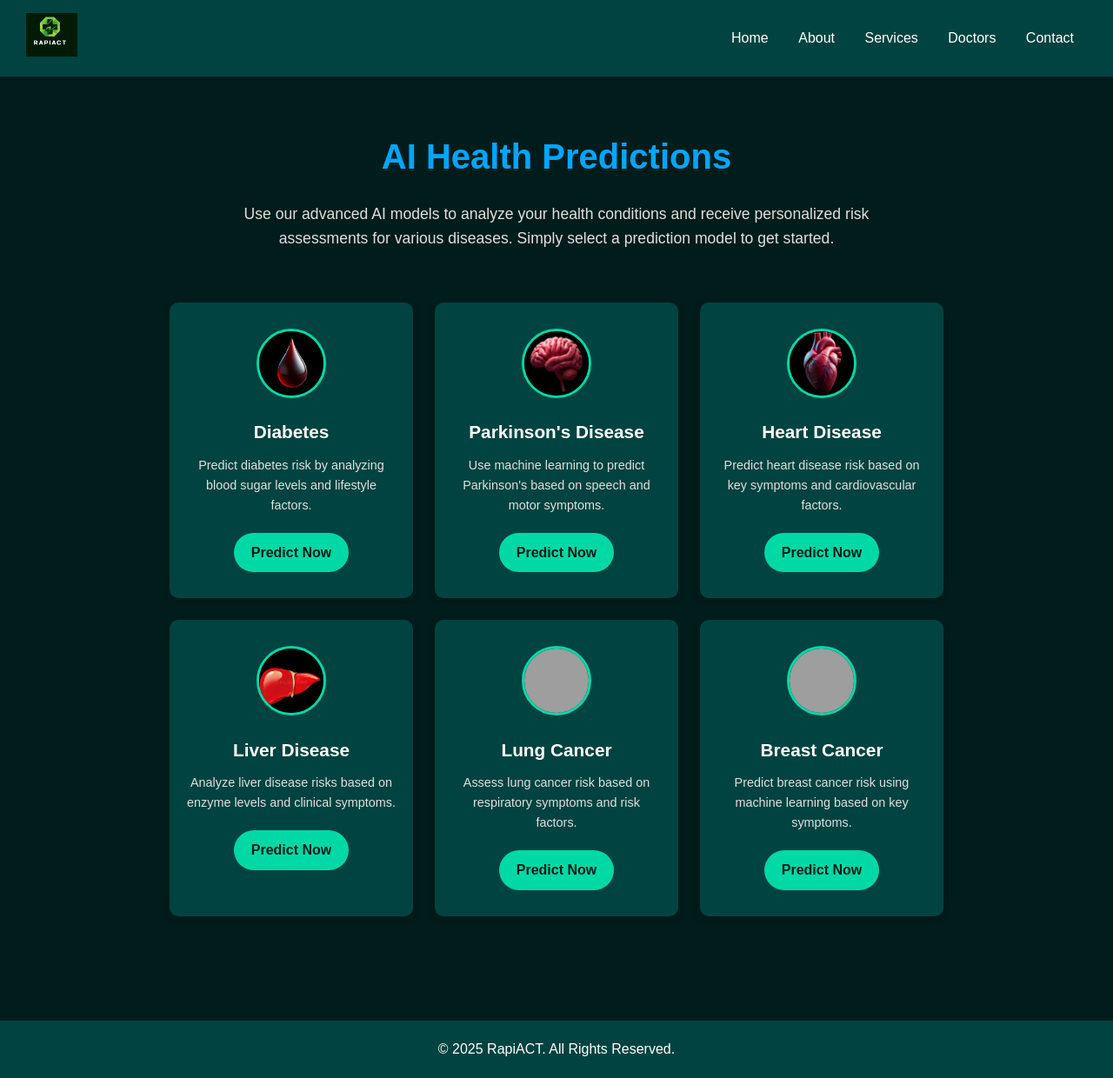
After one commit to naveennekkanti1/CAPSTONE_2025, a Flask app: page /predictions in a window 1280 px wide. The commit adds this page. Shown: the whole page at 87% size. Run offline with Flask 3, Linux system fonts and the light colour scheme; parts of the project's set-up code (start-up, migrations or seed data) failed here and were passed over; some libraries are stand-ins or nearby versions; grey boxes are pictures that could not be loaded.

Commit message:
27-02-2025 naveen commit

```diff
--- a/app.py
+++ b/app.py
@@ -5,17 +5,12 @@ from bson import ObjectId,errors
 from werkzeug.utils import secure_filename
 from datetime import datetime,timedelta
 from pymongo import MongoClient,DESCENDING
-import base64
-import io,random
-import os
+import os,uuid,smtplib,threading,gridfs,logging,io,random,base64
 from google.oauth2.credentials import Credentials
 from google_auth_oauthlib.flow import InstalledAppFlow
 from googleapiclient.discovery import build
 from flask_mail import Mail, Message
-import gridfs,logging
-import threading
 from google.oauth2.service_account import Credentials as ServiceAccountCredentials
-import uuid,smtplib
 
 
 
@@ -58,10 +53,13 @@ def home():
     user_logged_in = 'user_id' in session
     return render_template('index.html', user_logged_in=user_logged_in)
 
-
 @app.route('/services')
 def services():
     return render_template('services.html')
+
+@app.route('/predictions')
+def predictions():
+    return render_template('report_prediction.html')
 
 
 @app.route('/submit_enquiry', methods=['POST'])
@@ -101,9 +99,6 @@ def get_enquiry_details():
                 enquiry['date'] = None
 
     return render_template("enquiry_details.html", enquiries=enquiries)
-
-
-
 
 @app.route("/mark_done", methods=["POST"])
 def mark_done():
@@ -236,9 +231,6 @@ def create_google_meet(patient_email, doctor_email, meeting_datetime):
         print(f"Error creating Google Meet: {e}")
         return None
 
-
-from datetime import datetime
-
 @app.route('/schedule_meeting', methods=['GET', 'POST'])
 def schedule_meeting():
     if 'user_id' in session and session['role'] in ['doctor', 'admin']:
@@ -338,8 +330,6 @@ def schedule_meeting():
     flash("Unauthorized access.", "danger")
     return redirect(url_for('login'))
 
-
-
 def get_scheduled_meetings():
     meetings = db.meetings.find().sort("meeting_datetime", DESCENDING)
 
@@ -363,8 +353,6 @@ def join_meeting(meeting_id):
         return redirect(url_for('patient_dashboard'))
     flash("Unauthorized access.", "danger")
     return redirect(url_for('login'))
-
-
 
 @app.route('/register', methods=['GET', 'POST'])
 def register():
@@ -461,7 +449,6 @@ def verify_otp():
         return jsonify({"message": "OTP verified successfully!", "redirect_url": url_for('register')})
 
     return jsonify({"error": "Invalid OTP. Please try again!"}), 400
-
 
 @app.route('/patient_register', methods=['GET', 'POST'])
 def patient_register():
@@ -577,7 +564,6 @@ def doctor_register():
 
         return jsonify({"message": "Registration successful! Await admin approval.", "redirect_url": url_for('login')})
 
-
 # ---- Login ----
 @app.route('/login', methods=['GET', 'POST'])
 def login():
@@ -662,7 +648,6 @@ def approve_doctor(doctor_id):
 
     return jsonify({"message": "Doctor approved successfully"})
 
-
 @app.route('/reject_doctor/<doctor_id>', methods=['POST'])
 def reject_doctor(doctor_id):
     if 'user_id' not in session or session.get('role') != 'admin':
@@ -687,7 +672,6 @@ def reject_doctor(doctor_id):
 
     return jsonify({"message": "Doctor rejected and removed successfully"})
 
-
 @app.route('/user_photo/<user_id>')
 def user_photo(user_id):
     try:
@@ -707,7 +691,6 @@ def user_photo(user_id):
 
     return send_file("static/images/logo.jpg", mimetype="image/png")  # Default image if error
 
-
 # Dashboard route
 @app.route('/dashboard')
 def dashboard():
@@ -723,7 +706,6 @@ def dashboard():
     return redirect(url_for('login'))
 # admin dashboard
 
-
 @app.route('/users')
 def users():
     role = request.args.get('role')
@@ -736,7 +718,6 @@ def users():
         user['_id'] = str(user['_id'])
 
     return render_template('users.html', users=users)
-
 
 @app.route('/appointments')
 def appointments():
@@ -754,7 +735,6 @@ def appointments():
             appointment["doctor_specialization"] = "Unknown"
 
     return render_template('appointments.html', appointments=appointments)
-
 
 @app.route('/patient_dashboard')
 @app.route('/patient_dashboard/<appointment_type>')
@@ -822,8 +802,6 @@ def patient_dashboard(appointment_type=None):
         meetings=meetings
     )
 
-
-
 def get_doctor_info():
     if 'user_id' in session and session['role'] == 'doctor':
         doctor_id = ObjectId(session['user_id'])
@@ -883,9 +861,6 @@ def doctor_dashboard(appointment_type=None):
                                ongoing_appointments=ongoing_appointments,
                                completed_appointments=completed_appointments)
     return redirect(url_for('login'))
-
-
-
 # Route to cancel an appointment
 @app.route('/cancel_appointment/<appointment_id>', methods=['POST'])
 def cancel_appointment(appointment_id):
@@ -906,7 +881,6 @@ def cancel_appointment(appointment_id):
 
         return redirect(url_for('patient_dashboard'))
     return redirect(url_for('login'))
-
 
 @app.route('/profile', methods=['GET', 'POST'])
 def profile():
@@ -965,7 +939,6 @@ def give_feedback(appointment_id):
     flash("Feedback submitted successfully!", "success")
     return redirect(url_for('doctor_dashboard'))
 
-
 @app.route('/mark_as_done/<appointment_id>', methods=['POST'])
 def mark_as_done(appointment_id):
     try:
@@ -979,8 +952,6 @@ def mark_as_done(appointment_id):
 
     flash("Appointment marked as done!", "success")
     return redirect(url_for('doctor_dashboard'))
-
-
 
 @app.route('/get_report/<file_id>')
 def get_report(file_id):
@@ -1055,7 +1026,6 @@ def create_appointment():
 
     flash("Unauthorized access.", "danger")
     return redirect(url_for('login'))
-
 
 @app.route('/add_user', methods=['POST'])
 def add_user():
@@ -1149,7 +1119,6 @@ If you did not create this account, please contact our support team immediately.
 Best regards,
 RapiACT! Team❤️
 """
-
         # Send email
         mail.send(msg)
         return True
@@ -1157,7 +1126,6 @@ RapiACT! Team❤️
         print(f"Error sending email: {str(e)}")
         # Continue with registration even if email fails
         return False
-
 
 @app.route('/add_user', methods=['GET'])
 def add_user_page():
@@ -1225,9 +1193,6 @@ def edit_user(user_id):
 
     return render_template('edit_user.html', user=user)
 
-
-
-
 from bson.json_util import dumps
 
 @app.route('/get_doctors', methods=['GET'])
@@ -1262,5 +1227,196 @@ def logout():
     return redirect(url_for('home'))
 
 
+import joblib
+import os
+import re
+import PyPDF2
+model = joblib.load('templates/diabetes_model.sav')
+# Features for diabetes prediction
+features = [
+    'Pregnancies', 'Glucose', 'Blood Pressure', 'Skin Thickness', 'Insulin',
+    'BMI', 'Diabetes Pedigree Function', 'Age'
+]
+def extract_text_from_pdf(filepath):
+    text = ""
+    with open(filepath, 'rb') as file:
+        reader = PyPDF2.PdfReader(file)
+        for page in reader.pages:
+            try:
+                page_text = page.extract_text()
+                if page_text:
+                    text += page_text + " "
+            except UnicodeDecodeError:
+                continue
+    return text
+def extract_data(text):
+    extracted_data = {feature: None for feature in features}
+
+    # Updated regex patterns with flexible spacing and colon handling
+    patterns = {
+        'Pregnancies': r'Pregnancies[:\s]*([\d\.]+)',
+        'Glucose': r'Glucose[:\s]*([\d\.]+)',
+        'Blood Pressure': r'Blood[\s]*Pressure[:\s]*([\d\.]+)',
+        'Skin Thickness': r'Skin[\s]*Thickness[:\s]*([\d\.]+)',
+        'Insulin': r'Insulin[:\s]*([\d\.]+)',
+        'BMI': r'BMI[:\s]*([\d\.]+)',
+        'Diabetes Pedigree Function': r'Diabetes[\s]*Pedigree[\s]*Function[:\s]*([\d\.]+)',
+        'Age': r'Age[:\s]*([\d\.]+)'
+    }
+
+    # Extract values using regex
+    for key, pattern in patterns.items():
+        match = re.search(pattern, text, re.IGNORECASE)
+        if match:
+            value = match.group(1)
+            extracted_data[key] = float(value) if '.' in value else int(value)
+        else:
+            extracted_data[key] = 0  # Default to 0 if value isn't found
+
+    print("✅ Extracted Data:", extracted_data)
+    return extracted_data
+
+
+@app.route('/model1', methods=['GET', 'POST'])
+def diabetis_model1():
+    return render_template('diabetis_home.html', features=features, extracted_data=None)
+
+@app.route('/extract', methods=['POST'])
+def extract():
+    file = request.files['file']
+    if file:
+        filename = secure_filename(file.filename)
+        filepath = os.path.join('uploads', filename)
+        file.save(filepath)
+
+        if file.filename.endswith('.pdf'):
+            text = extract_text_from_pdf(filepath)
+        else:
+            return "❌ Unsupported file format. Please upload a PDF."
+
+        extracted_data = extract_data(text)
+        return render_template('diabetis_home.html', features=features, extracted_data=extracted_data)
+    return redirect(url_for('model1'))
+
+@app.route('/predict', methods=['POST'])
+def predict():
+    input_data = []
+    for feature in features:
+        value = request.form.get(feature)
+        input_data.append(float(value) if value else 0)
+
+    # Predict using the loaded model
+    prediction = model.predict([input_data])[0]
+    prediction_text = '⚠️ High Risk of Diabetes' if prediction == 1 else '✅ Low Risk of Diabetes'
+
+    # Suggest precautions if high risk
+    precautions = [
+        '🟢 Follow a balanced diet low in sugar.',
+        '🏃 Exercise regularly.',
+        '💉 Monitor blood sugar levels frequently.',
+        '🩺 Regular check-ups with your doctor.'
+    ] if prediction == 1 else []
+
+    return render_template('diabetis_home.html', features=features, extracted_data=None, prediction_text=prediction_text, precautions=precautions)
+
+#Heart Disease
+model2 = joblib.load('templates/heart.pkl')
+
+# Descriptive features
+features_heart = [
+    'Age', 'Sex', 'Chest Pain Type', 'Resting Blood Pressure', 'Serum Cholesterol',
+    'Fasting Blood Sugar', 'Resting ECG', 'Max Heart Rate Achieved', 'Exercise Induced Angina',
+    'ST Depression', 'Slope of Peak Exercise', 'Number of Major Vessels Colored', 'Thalassemia'
+]
+
+# Categorical mappings
+mappings_heart = {
+    'Sex': {'Male': 0, 'Female': 1},
+    'Fasting Blood Sugar': {'Normal': 0, 'High': 1},
+    'Exercise Induced Angina': {'No': 0, 'Yes': 1}
+}
+
+
+def extract_data_heart(text):
+    extracted_data = {feature: None for feature in features_heart}
+
+    # Patterns to extract numerical and categorical data
+    patterns_heart = {
+        'Age': r'Age:\s*(\d+)',
+        'Sex': r'Sex:\s*(Male|Female)',
+        'Chest Pain Type': r'Chest Pain Type:\s*(\d+)',
+        'Resting Blood Pressure': r'Resting Blood Pressure:\s*(\d+)',
+        'Serum Cholesterol': r'Serum Cholesterol:\s*(\d+)',
+        'Fasting Blood Sugar': r'Fasting Blood Sugar:\s*(Normal|High)',
+        'Resting ECG': r'Resting ECG:\s*(\d+)',
+        'Max Heart Rate Achieved': r'Max Heart Rate Achieved:\s*(\d+)',
+        'Exercise Induced Angina': r'Exercise Induced Angina:\s*(Yes|No)',
+        'ST Depression': r'ST Depression:\s*([\d\.]+)',
+        'Slope of Peak Exercise': r'Slope of Peak Exercise:\s*(\d+)',
+        'Number of Major Vessels Colored': r'Number of Major Vessels Colored:\s*(\d+)',
+        'Thalassemia': r'Thalassemia:\s*(\d+)'
+    }
+
+    # Extract values using regex patterns
+    for key, pattern in patterns_heart.items():
+        match = re.search(pattern, text, re.IGNORECASE)
+        if match:
+            value = match.group(1)
+            # Convert categorical values to numeric
+            if key in mappings_heart:
+                extracted_data[key] = mappings_heart[key].get(value, None)
+            else:
+                extracted_data[key] = float(value)
+
+    print("✅ Extracted Data:", extracted_data)
+    return extracted_data
+
+@app.route('/model2', methods=['GET', 'POST'])
+def heart_model1():
+    return render_template('heart_home.html', features=features_heart, extracted_data=None)
+
+@app.route('/extract1', methods=['POST'])
+def extract_heart():
+    file = request.files['file']
+    if file:
+        filename = secure_filename(file.filename)
+        filepath = os.path.join('uploads', filename)
+        file.save(filepath)
+
+        if file.filename.endswith('.pdf'):
+            text = extract_text_from_pdf(filepath)
+        else:
+            return "❌ Unsupported file format. Please upload a PDF."
+
+        extracted_data = extract_data_heart(text)
+        return render_template('heart_home.html', features=features_heart, extracted_data=extracted_data)
+    return redirect(url_for('model2'))
+
+@app.route('/predict/heart', methods=['POST'])
+def predict_heart():
+    input_data = []
+    for feature in features_heart:
+        value = request.form.get(feature)
+        if feature in ['Sex', 'Fasting Blood Sugar', 'Exercise Induced Angina']:
+            value = 1 if value and value.lower() in ['female', 'high', 'yes'] else 0
+        input_data.append(float(value) if value else 0)
+
+    # Predict using the loaded model
+    prediction = model2.predict([input_data])[0]
+    prediction_text = '⚠️ High Risk of Heart Disease' if prediction == 1 else '✅ Low Risk of Heart Disease'
+
+    # Suggest precautions if high risk
+    precautions = [
+        '🟢 Maintain a healthy diet.',
+        '🏃 Exercise regularly.',
+        '🧂 Monitor cholesterol levels.',
+        '🩺 Regular heart check-ups.'
+    ] if prediction == 1 else []
+
+    return render_template('heart_home.html', features=features_heart, extracted_data=None, prediction_text=prediction_text, precautions=precautions)
+
+
 if __name__ == '__main__':
+    if not os.path.exists('uploads'):
+        os.makedirs('uploads')
     app.run(debug=True)
--- /dev/null
+++ b/templates/report_prediction.html
@@ -0,0 +1,219 @@
+<!DOCTYPE html>
+<html lang="en">
+  <head>
+    <meta charset="UTF-8" />
+    <meta name="viewport" content="width=device-width, initial-scale=1.0" />
+    <title>AI Predictions - RapiACT</title>
+    <link
+      rel="icon"
+      type="image/jpg"
+      href="{{ url_for('static', filename='images/logo.jpg') }}"
+    />
+    <style>
+      * {
+        margin: 0;
+        padding: 0;
+        box-sizing: border-box;
+      }
+
+      body {
+        font-family: "Poppins", sans-serif;
+        background-color: #011d1b;
+        color: white;
+        line-height: 1.6;
+      }
+
+      .navbar {
+        display: flex;
+        justify-content: space-between;
+        align-items: center;
+        padding: 15px 30px;
+        background-color: #014340;
+      }
+
+      .navbar .logo img {
+        height: 50px;
+      }
+
+      .navbar .links a {
+        color: white;
+        text-decoration: none;
+        margin: 0 15px;
+        transition: color 0.3s ease;
+      }
+
+      .navbar .links a:hover {
+        color: #00d9a6;
+      }
+
+      .predictions-container {
+        text-align: center;
+        padding: 60px 30px;
+      }
+
+      .predictions-container h2 {
+        font-size: 2.5rem;
+        color: #00a6ff;
+        margin-bottom: 20px;
+      }
+
+      .predictions-container p {
+        max-width: 800px;
+        margin: 0 auto 40px;
+        color: #e0e0e0;
+        font-size: 1.1rem;
+      }
+
+      .predictions-grid {
+        display: flex;
+        flex-wrap: wrap;
+        justify-content: center;
+        gap: 25px;
+        padding: 20px;
+      }
+
+      .prediction-card {
+        background-color: #014340;
+        border-radius: 10px;
+        padding: 30px 20px;
+        width: 280px;
+        text-align: center;
+        box-shadow: 0 4px 8px rgba(0, 0, 0, 0.2);
+        transition: transform 0.3s ease, background-color 0.3s ease;
+        cursor: pointer;
+        position: relative;
+        overflow: hidden;
+      }
+
+      .prediction-card:hover {
+        transform: translateY(-10px);
+        background-color: #00a6ff;
+        box-shadow: 0 8px 16px rgba(0, 0, 0, 0.3);
+      }
+
+      .prediction-card img {
+        width: 80px;
+        height: 80px;
+        object-fit: cover;
+        border-radius: 50%;
+        margin-bottom: 15px;
+        border: 3px solid #00d9a6;
+        transition: transform 0.3s ease;
+      }
+
+      .prediction-card:hover img {
+        transform: scale(1.1);
+      }
+
+      .prediction-card h3 {
+        color: white;
+        margin-bottom: 10px;
+        font-size: 1.3rem;
+      }
+
+      .prediction-card p {
+        color: #e0e0e0;
+        margin-bottom: 20px;
+        font-size: 0.9rem;
+      }
+
+      .predict-btn {
+        background-color: #00d9a6;
+        color: #011d1b;
+        padding: 10px 20px;
+        border-radius: 50px;
+        border: none;
+        font-size: 16px;
+        font-weight: bold;
+        transition: background-color 0.3s ease;
+        cursor: pointer;
+        display: inline-block;
+        text-decoration: none;
+      }
+
+      .predict-btn:hover {
+        background-color: #00a6ff;
+        color: white;
+      }
+
+      footer {
+        background-color: #014340;
+        color: white;
+        text-align: center;
+        padding: 20px 0;
+        margin-top: 40px;
+      }
+    </style>
+  </head>
+  <body>
+    <div class="navbar">
+      <div class="logo">
+        <img src="static/images/logo.jpg" alt="Logo" />
+      </div>
+      <div class="links">
+        <a href="/">Home</a>
+        <a href="/about">About</a>
+        <a href="/services">Services</a>
+        <a href="/all_doctors">Doctors</a>
+        <a href="/contact">Contact</a>
+      </div>
+    </div>
+
+    <div class="predictions-container">
+      <h2>AI Health Predictions</h2>
+      <p>
+        Use our advanced AI models to analyze your health conditions and receive
+        personalized risk assessments for various diseases. Simply select a
+        prediction model to get started.
+      </p>
+
+      <div class="predictions-grid">
+        <div class="prediction-card" onclick="location.href='/model1';">
+          <img src="static/images/blood.png" alt="Diabetes" />
+          <h3>Diabetes</h3>
+          <p>Predict diabetes risk by analyzing blood sugar levels and lifestyle factors.</p>
+          <a href="/model1" class="predict-btn">Predict Now</a>
+        </div>
+
+        <div class="prediction-card" onclick="location.href='/parkinsons';">
+          <img src="static/images/Brain.jpg" alt="Parkinsons" />
+          <h3>Parkinson's Disease</h3>
+          <p>Use machine learning to predict Parkinson's based on speech and motor symptoms.</p>
+          <a href="/parkinsons" class="predict-btn">Predict Now</a>
+        </div>
+
+        <div class="prediction-card" onclick="location.href='/model2';">
+          <img src="static/images/heart.jpg" alt="Heart Disease" />
+          <h3>Heart Disease</h3>
+          <p>Predict heart disease risk based on key symptoms and cardiovascular factors.</p>
+          <a href="/model2" class="predict-btn">Predict Now</a>
+        </div>
+
+        <div class="prediction-card" onclick="location.href='/liver';">
+          <img src="static/images/Liver.PNG" alt="Liver Disease" />
+          <h3>Liver Disease</h3>
+          <p>Analyze liver disease risks based on enzyme levels and clinical symptoms.</p>
+          <a href="/liver" class="predict-btn">Predict Now</a>
+        </div>
+
+        <div class="prediction-card" onclick="location.href='/lung_cancer';">
+          <img src="static/images/lung.jpg" alt="Lung Cancer" />
+          <h3>Lung Cancer</h3>
+          <p>Assess lung cancer risk based on respiratory symptoms and risk factors.</p>
+          <a href="/lung_cancer" class="predict-btn">Predict Now</a>
+        </div>
+
+        <div class="prediction-card" onclick="location.href='/breast_cancer';">
+          <img src="static/images/breast.jpg" alt="Breast Cancer" />
+          <h3>Breast Cancer</h3>
+          <p>Predict breast cancer risk using machine learning based on key symptoms.</p>
+          <a href="/breast_cancer" class="predict-btn">Predict Now</a>
+        </div>
+      </div>
+    </div>
+
+    <footer>
+      <p>© 2025 RapiACT. All Rights Reserved.</p>
+    </footer>
+  </body>
+</html>
--- a/templates/services.html
+++ b/templates/services.html
@@ -184,7 +184,7 @@
           <h3>Diagnostic Test Bookings</h3>
           <p>Book lab tests and get reports delivered online.</p>
         </div>
-        <div class="service-card">
+        <div class="service-card" onclick="location.href='/predictions';" style="cursor:pointer;">
           <img src="static/images/health-report.png" alt="Health Reports" />
           <h3>Personalized Health Reports</h3>
           <p>Receive AI-driven health insights tailored for you.</p>
```
Also changed, not shown: templates/diabetis_home.html (added, +88 -0 lines), templates/heart_home.html (added, +91 -0 lines), static/images/Brain.jpg (added), static/images/Liver.PNG (added), static/images/background.jpg (added), static/images/blood.png (added), static/images/heart.jpg (added), 6 other files.
